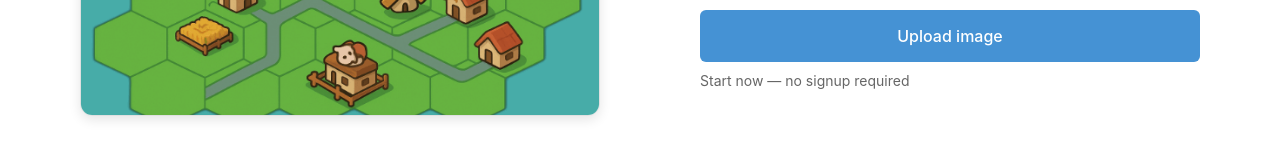
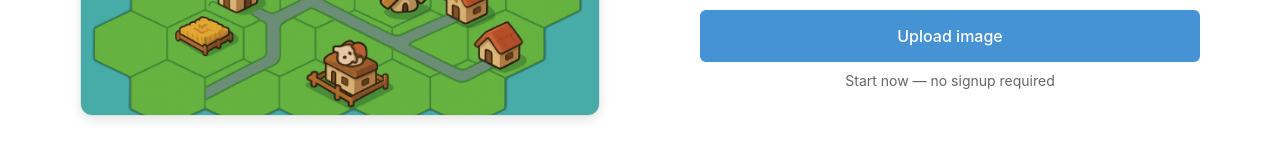
Before and after one commit to shukerullah/asset-extractor, a Next.js app: page / in a window 1280 px wide. Shown: the part 1661-1821 px from the top of the page. Built offline with nearby package versions, Linux system fonts and the light colour scheme.

Commit message:
feat: center upload subtext

```diff
--- a/src/app/page.module.css
+++ b/src/app/page.module.css
@@ -458,7 +458,7 @@
   color: #666;
   margin: 0;
   font-weight: 400;
-  text-align: left;
+  text-align: center;
 }
 
 /* Canvas Section (when image is uploaded) */
```
